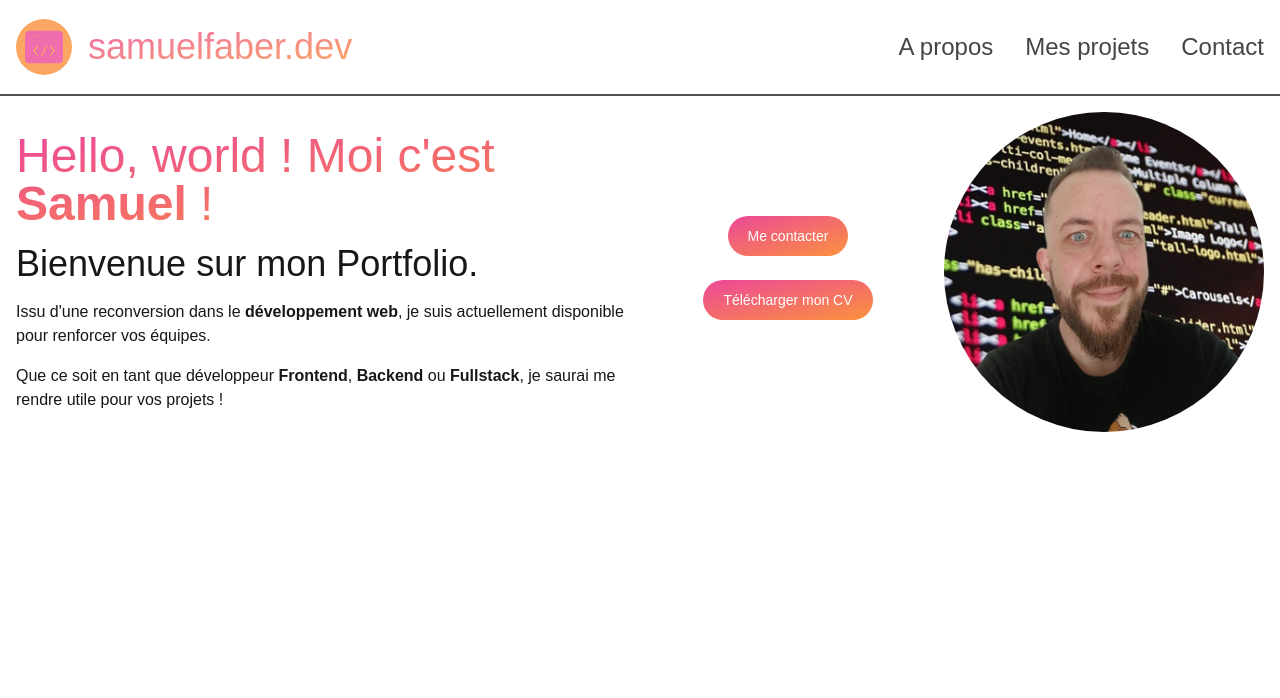
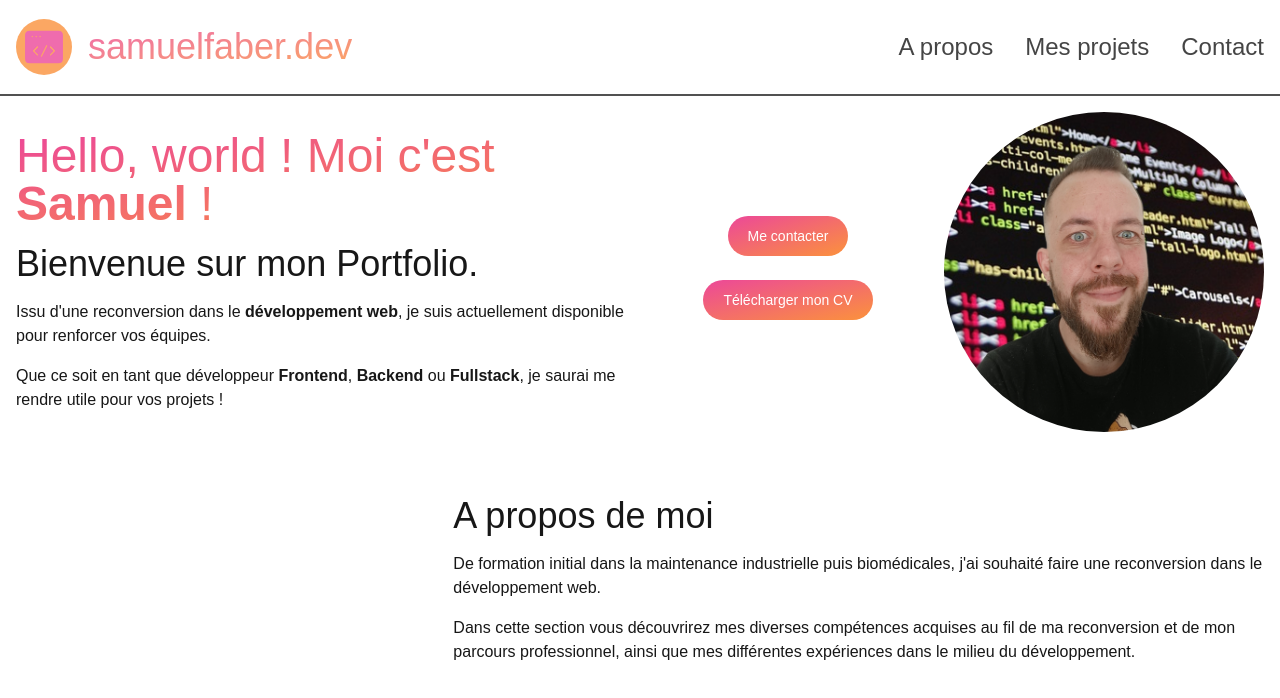
Before and after one commit to samuelfaberdev/PortFolio, a Next.js app: page / in a window 1280 px wide. Shown: the top 698 px of the page. Built offline with nearby package versions, Linux system fonts and the light colour scheme.

Commit message:
Ajout du composant AboutSection et intégration dans la Home page

```diff
--- /dev/null
+++ b/app/components/AboutSection.tsx
@@ -0,0 +1,20 @@
+export default function AboutSection() {
+  return (
+    <section className="w-full p-4 flex items-center justify-between gap-8">
+      <div className="w-2/6"></div>
+      <article className="flex flex-col gap-4 w-4/6">
+        <h2 className="text-4xl">A propos de moi</h2>
+        <p>
+          De formation initial dans la maintenance industrielle puis
+          biomédicales, j'ai souhaité faire une reconversion dans le
+          développement web.
+        </p>
+        <p>
+          Dans cette section vous découvrirez mes diverses compétences acquises
+          au fil de ma reconversion et de mon parcours professionnel, ainsi que
+          mes différentes expériences dans le milieu du développement.
+        </p>
+      </article>
+    </section>
+  );
+}
--- a/app/page.tsx
+++ b/app/page.tsx
@@ -1,3 +1,4 @@
+import AboutSection from "./components/AboutSection";
 import HeroSection from "./components/HeroSection";
 import Navbar from "./components/Navbar";
 
@@ -7,6 +8,7 @@ export default function Home() {
       <Navbar />
       <main className="flex flex-col gap-8">
         <HeroSection />
+        <AboutSection />
       </main>
     </>
   );
```
